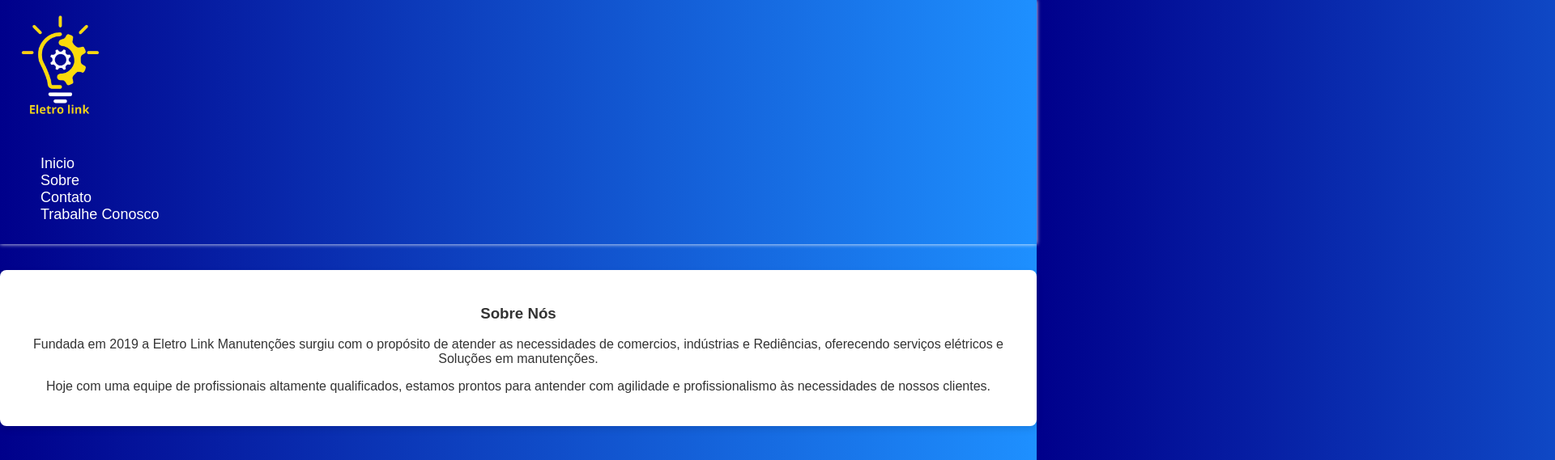
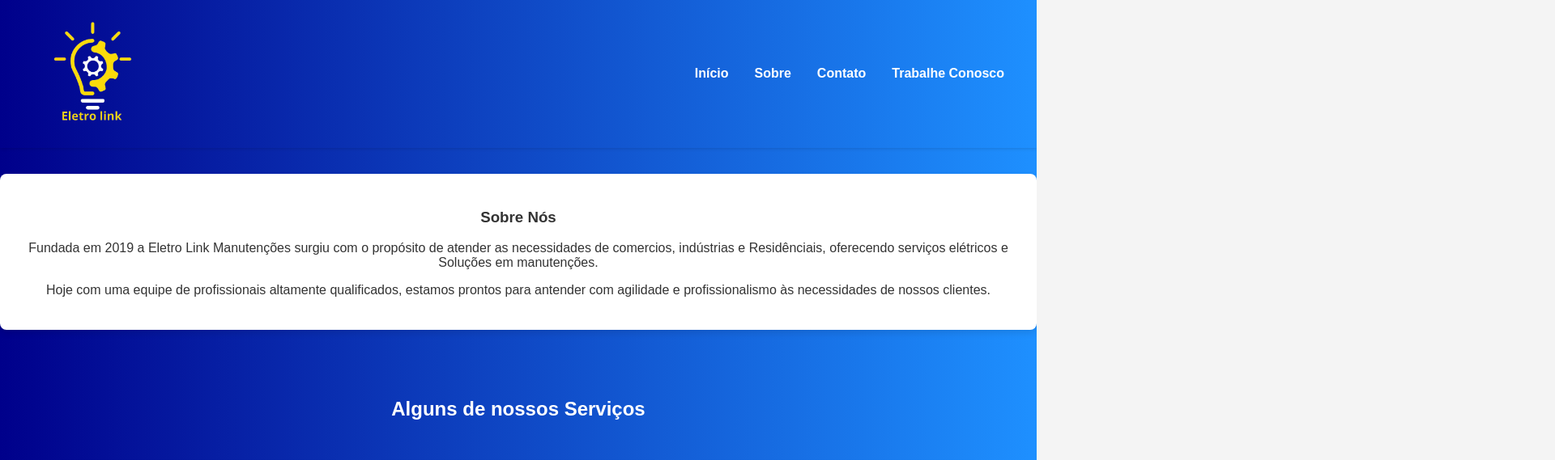
Before and after one commit to ChristianGuillen173/Eletrolink, a plain HTML site: page index.html in a window 1280 px wide. Shown: the top 569 px of the page at 81% size, 1920 px wide, since content can reach past the window. Drawn offline with Linux system fonts and the light colour scheme.

Commit message:
Header Feito

```diff
--- a/index.html
+++ b/index.html
@@ -10,15 +10,21 @@
   <body>
     <!-- Cabeçalho com logo -->
     <header>
-      <img src="img/eletrolink_sem_fundo.png" alt="Logo da Empresa" />
-      <nav>
-        <ul>
-          <li>Inicio</li>
-          <li>Sobre</li>
-          <li>Contato</li>
-          <li>Trabalhe Conosco</li>
-        </ul>
-      </nav>
+      <div class="header-container">
+        <img
+          src="img/eletrolink_sem_fundo.png"
+          alt="Logo da Empresa"
+          class="logo"
+        />
+        <nav>
+          <ul class="nav-menu">
+            <li><a href="#inicio">Início</a></li>
+            <li><a href="#sobre">Sobre</a></li>
+            <li><a href="#contato">Contato</a></li>
+            <li><a href="#trabalhe-conosco">Trabalhe Conosco</a></li>
+          </ul>
+        </nav>
+      </div>
     </header>
 
     <!-- Seção sobre a empresa -->
@@ -27,7 +33,7 @@
         <h3>Sobre Nós</h3>
         <p>
           Fundada em 2019 a Eletro Link Manutenções surgiu com o propósito de
-          atender as necessidades de comercios, indústrias e Rediências,
+          atender as necessidades de comercios, indústrias e Residênciais,
           oferecendo serviços elétricos e Soluções em manutenções.
         </p>
         <p>
@@ -209,7 +215,7 @@
     <footer>
       <p>
         &copy; 2025 Serviços Elétricos Regionais |
-        <a href="mailto:contato@servicoseletricos.com.br">Email de Contato</a>
+        <a href="mailto:eletrolink220@gmail.com">Email de Contato</a>
       </p>
     </footer>
   </body>
--- a/styles.css
+++ b/styles.css
@@ -10,26 +10,60 @@ body {
 header {
   background: linear-gradient(90deg, #00008b, #1e90ff);
   color: white;
-  padding: 8px 0px;
-  font-size: 18px;
-  box-shadow: 0px 0px 5px;
+  padding: 1rem 2rem;
+  box-shadow: 0px 0px 5px rgba(0, 0, 0, 0.2);
+  font-family: Arial, sans-serif;
 }
 
-header li {
-  list-style: none;
-  padding: 0px 10px;
+.header-container {
+  display: flex;
+  align-items: center;
+  justify-content: space-between;
+  max-width: 1200px;
+  margin: 0 auto;
 }
 
+/* Estilo do logotipo */
 header img {
   max-width: 150px;
-  margin-bottom: 10px;
-  margin-right: 1800px;
+  height: auto;
 }
 
-header h1 {
+/* Menu de navegação */
+.nav-menu {
+  list-style: none;
+  display: flex;
+  gap: 2rem;
   margin: 0;
-  font-size: 2rem;
-  font-family: "Times New Roman", Times, serif;
+  padding: 0;
+}
+
+.nav-menu li {
+  font-size: 1rem;
+  font-weight: bold;
+}
+
+.nav-menu a {
+  text-decoration: none;
+  color: white;
+  transition: color 0.3s;
+}
+
+.nav-menu a:hover {
+  color: #ffeb3b;
+}
+
+/* Responsividade para dispositivos menores */
+@media (max-width: 768px) {
+  .header-container {
+    flex-direction: column;
+    text-align: center;
+  }
+
+  .nav-menu {
+    flex-direction: column;
+    gap: 1rem;
+  }
 }
 
 body div h2 {
```
